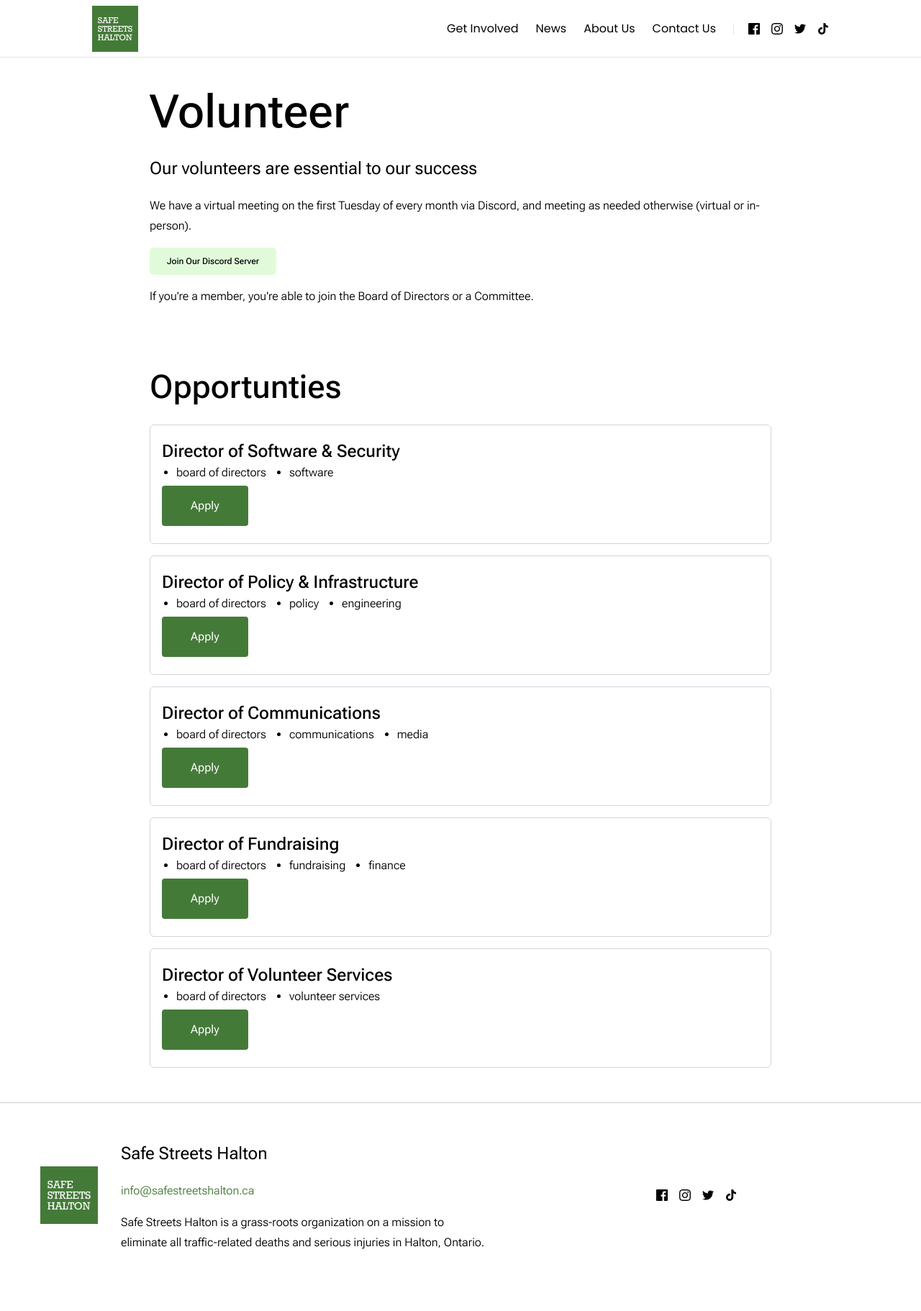
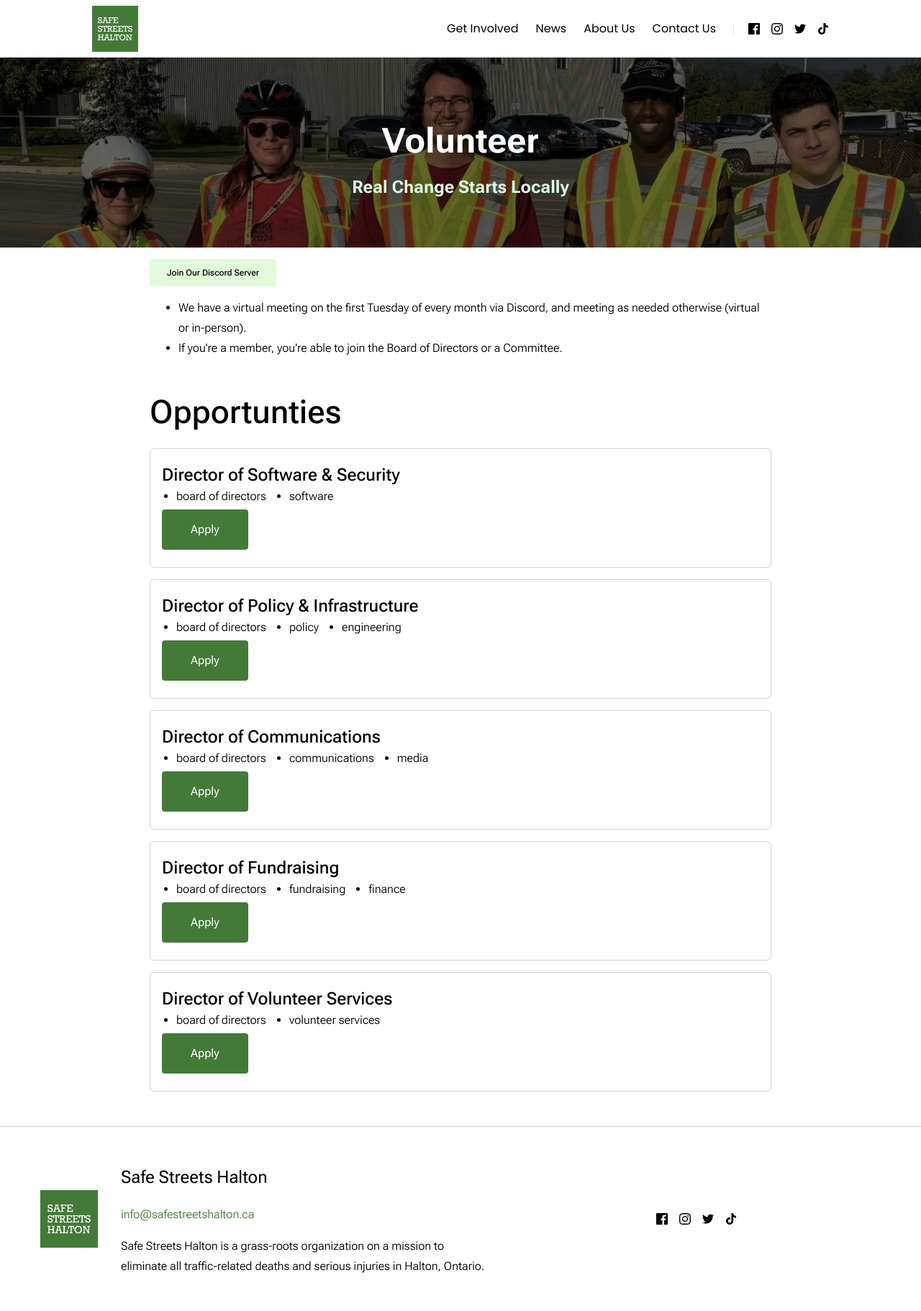
Before and after one commit to Safe-Streets-Halton/safe-streets-halton.github.io, a Jekyll site: the page built from get-involved/volunteer.html, in a window 1280 px wide. Shown: the whole page at 72% size. Built offline with Jekyll 4.4.1, drawn with Linux system fonts in a browser that asks for light colours; before the commit the page ends 1789 px from its top, so only the background shows below that.

Commit message:
Added banner

```diff
--- a/_sass/theme.scss
+++ b/_sass/theme.scss
@@ -23,7 +23,6 @@ p, li {
     font-weight: 300;
     font-size: 16px;
     line-height: 28px;
-    color: #000000;
 }
 
 .page-layout-column {
--- a/assets/style.css
+++ b/assets/style.css
@@ -537,6 +537,9 @@
   .inset-0 {
     inset: calc(var(--spacing) * 0);
   }
+  .z-0 {
+    z-index: 0;
+  }
   .z-1 {
     z-index: 1;
   }
@@ -564,11 +567,23 @@
   .my-0 {
     margin-block: calc(var(--spacing) * 0);
   }
+  .mt-0 {
+    margin-top: calc(var(--spacing) * 0);
+  }
   .mr-2 {
     margin-right: calc(var(--spacing) * 2);
   }
+  .mb-1 {
+    margin-bottom: calc(var(--spacing) * 1);
+  }
+  .mb-2 {
+    margin-bottom: calc(var(--spacing) * 2);
+  }
   .mb-4 {
     margin-bottom: calc(var(--spacing) * 4);
+  }
+  .mb-8 {
+    margin-bottom: calc(var(--spacing) * 8);
   }
   .block {
     display: block;
@@ -593,6 +608,14 @@
   }
   .table {
     display: table;
+  }
+  .size-3 {
+    width: calc(var(--spacing) * 3);
+    height: calc(var(--spacing) * 3);
+  }
+  .size-4 {
+    width: calc(var(--spacing) * 4);
+    height: calc(var(--spacing) * 4);
   }
   .h-fit {
     height: fit-content;
@@ -758,6 +781,9 @@
   .border-gray-500 {
     border-color: var(--color-gray-500);
   }
+  .bg-\[center_top_rem\] {
+    background-color: center top rem;
+  }
   .bg-black {
     background-color: var(--color-black);
   }
@@ -791,11 +817,74 @@
   .bg-green-800 {
     background-color: var(--color-green-800);
   }
+  .bg-\[url\(\/assets\/\)\] {
+    background-image: url(/assets/);
+  }
+  .bg-\[url\(\/assets\/beach-bike-ride-photo\.JPG\)\] {
+    background-image: url(/assets/beach-bike-ride-photo.JPG);
+  }
+  .bg-\[url\(\/assets\/palladium-way-group-photo\.jpg\)\] {
+    background-image: url(/assets/palladium-way-group-photo.jpg);
+  }
   .bg-cover {
     background-size: cover;
   }
+  .bg-\[center_top\] {
+    background-position: center top;
+  }
+  .bg-\[center_top_-2\.5rem\] {
+    background-position: center top -2.5rem;
+  }
+  .bg-\[center_top_-3rem\] {
+    background-position: center top -3rem;
+  }
+  .bg-\[center_top_-13rem\] {
+    background-position: center top -13rem;
+  }
+  .bg-\[center_top_-16rem\] {
+    background-position: center top -16rem;
+  }
+  .bg-\[center_top_-20rem\] {
+    background-position: center top -20rem;
+  }
+  .bg-\[center_top_-2rem\] {
+    background-position: center top -2rem;
+  }
+  .bg-\[center_top_-4rem\] {
+    background-position: center top -4rem;
+  }
+  .bg-\[center_top_-5rem\] {
+    background-position: center top -5rem;
+  }
+  .bg-\[center_top_-6rem\] {
+    background-position: center top -6rem;
+  }
+  .bg-\[center_top_-8rem\] {
+    background-position: center top -8rem;
+  }
+  .bg-\[center_top_-14rem\] {
+    background-position: center top -14rem;
+  }
+  .bg-\[center_top_-18rem\] {
+    background-position: center top -18rem;
+  }
+  .bg-\[center_top_1rem\] {
+    background-position: center top 1rem;
+  }
+  .bg-\[center_top_20rem\] {
+    background-position: center top 20rem;
+  }
+  .bg-\[center_top_2rem\] {
+    background-position: center top 2rem;
+  }
   .bg-center {
     background-position: center;
+  }
+  .bg-top {
+    background-position: top;
+  }
+  .bg-no-repeat {
+    background-repeat: no-repeat;
   }
   .p-0 {
     padding: calc(var(--spacing) * 0);
@@ -836,6 +925,21 @@
   .py-6 {
     padding-block: calc(var(--spacing) * 6);
   }
+  .py-8 {
+    padding-block: calc(var(--spacing) * 8);
+  }
+  .py-10 {
+    padding-block: calc(var(--spacing) * 10);
+  }
+  .py-13 {
+    padding-block: calc(var(--spacing) * 13);
+  }
+  .py-16 {
+    padding-block: calc(var(--spacing) * 16);
+  }
+  .py-17 {
+    padding-block: calc(var(--spacing) * 17);
+  }
   .pl-2 {
     padding-left: calc(var(--spacing) * 2);
   }
@@ -849,12 +953,32 @@
     font-size: var(--text-2xl);
     line-height: var(--tw-leading, var(--text-2xl--line-height));
   }
+  .text-3xl {
+    font-size: var(--text-3xl);
+    line-height: var(--tw-leading, var(--text-3xl--line-height));
+  }
   .text-4xl {
     font-size: var(--text-4xl);
     line-height: var(--tw-leading, var(--text-4xl--line-height));
   }
+  .text-5xl {
+    font-size: var(--text-5xl);
+    line-height: var(--tw-leading, var(--text-5xl--line-height));
+  }
+  .text-lg {
+    font-size: var(--text-lg);
+    line-height: var(--tw-leading, var(--text-lg--line-height));
+  }
+  .text-xl {
+    font-size: var(--text-xl);
+    line-height: var(--tw-leading, var(--text-xl--line-height));
+  }
   .text-4xl\/14 {
     font-size: var(--text-4xl);
+    line-height: calc(var(--spacing) * 14);
+  }
+  .text-5xl\/14 {
+    font-size: var(--text-5xl);
     line-height: calc(var(--spacing) * 14);
   }
   .leading-6 {
@@ -872,6 +996,10 @@
   .font-light {
     --tw-font-weight: var(--font-weight-light);
     font-weight: var(--font-weight-light);
+  }
+  .font-medium {
+    --tw-font-weight: var(--font-weight-medium);
+    font-weight: var(--font-weight-medium);
   }
   .font-normal {
     --tw-font-weight: var(--font-weight-normal);
@@ -913,6 +1041,10 @@
   }
   .blur {
     --tw-blur: blur(8px);
+    filter: var(--tw-blur,) var(--tw-brightness,) var(--tw-contrast,) var(--tw-grayscale,) var(--tw-hue-rotate,) var(--tw-invert,) var(--tw-saturate,) var(--tw-sepia,) var(--tw-drop-shadow,);
+  }
+  .brightness-50 {
+    --tw-brightness: brightness(50%);
     filter: var(--tw-blur,) var(--tw-brightness,) var(--tw-contrast,) var(--tw-grayscale,) var(--tw-hue-rotate,) var(--tw-invert,) var(--tw-saturate,) var(--tw-sepia,) var(--tw-drop-shadow,);
   }
   .filter {
--- a/get-involved/volunteer.html
+++ b/get-involved/volunteer.html
@@ -6,18 +6,25 @@ collection: volunteer-postings
 ---
 
 <div class="flex flex-col items-center">
+    <div class="relative flex flex-row justify-center w-full bg-[center_top_-2.5rem] py-17 bg-cover bg-no-repeat bg-[url(/assets/palladium-way-group-photo.jpg)]">
+        <div class="max-w-readable z-1 flex flex-col items-center justify-start">
+            <h1 class="text-white text-5xl/14 font-bold">Volunteer</h1>
+            <div class="text-2xl font-bold text-green-100">Real Change Starts Locally</div>
+        </div>
+        <div class="z-0 absolute inset-0 bg-black opacity-60 w-full h-full"></div>
+    </div>
     <section class="max-w-readable w-full p-4">
-        <h1>Volunteer</h1>
-        <p class="emphasis-block">Our volunteers are essential to our success</p>
+        <button class="button button--green-transparent" onclick="window.location.href='https://discord.gg/5Vnb7ZUtQQ'">Join Our Discord Server</button>
         <p>
-            We have a virtual meeting on the first Tuesday of every month via Discord, and meeting as needed otherwise (virtual or in-person).
+            <ul>
+                <li>We have a virtual meeting on the first Tuesday of every month via Discord, and meeting as needed otherwise (virtual or in-person).</li>
+                <li>If you're a member, you're able to join the Board of Directors or a Committee.</li>
+            </ul>
         </p>
-        <button class="button button--green-transparent" onclick="window.location.href='https://discord.gg/5Vnb7ZUtQQ'">Join Our Discord Server</button>
-        <p>If you're a member, you're able to join the Board of Directors or a Committee.</p>
     </section>
     <section class="max-w-readable w-full p-4">
         <div class="flex flex-col gap-4 w-full">
-            <h2>Opportunties</h2>
+            <h2 class="m-0 mb-2">Opportunties</h2>
             <div class="grid grid-cols-1 gap-4">
                 {% capture sortField %}
                 {{page.sort | default: 'title'}}
```
